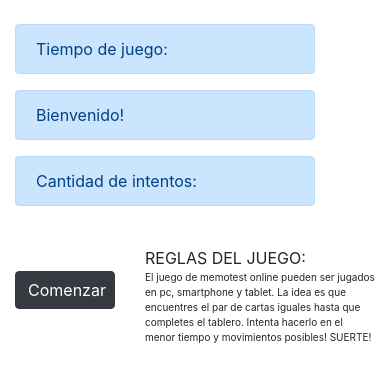
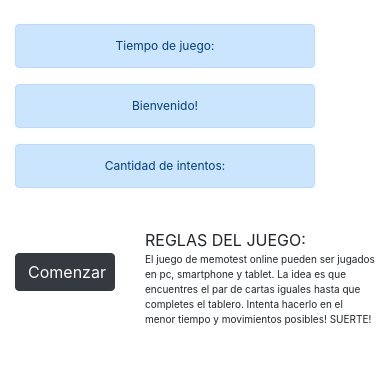
Before and after one commit to AdrianaEG/memo-test, a plain HTML site: page index.html in a window 390 px wide. Drawn offline with nearby package versions, Linux system fonts and the light colour scheme.

Commit message:
Al cambiat la cant de filas y columnas cambie el tamaño del tablero

```diff
--- a/css/index.css
+++ b/css/index.css
@@ -2,8 +2,12 @@
     width: 100%;
 }
 
-#menu, #boton-mensaje{
-    width: 800px;
+#menu{
+    width: 100%;
+}
+
+#boton-mensaje{
+    width: 600px;
 }
 
 img{
@@ -31,7 +35,7 @@ img{
 #cartas{
     text-align: center;
     padding-top: 25px;
-    width: 800px;
+    width: 650px;
 }
 
 #visor-tiempo, #estado, #contador-movimientos{
@@ -65,4 +69,13 @@ img{
         font-size: 10px;
     }
 
+    #contador-movimientos, #contenedor-estado, #contenedor-tiempo{
+        height: 5%;
+        font-size: 12px;
+    }
+
+    #menu{
+        text-align: center;
+    }
+
 }
```
